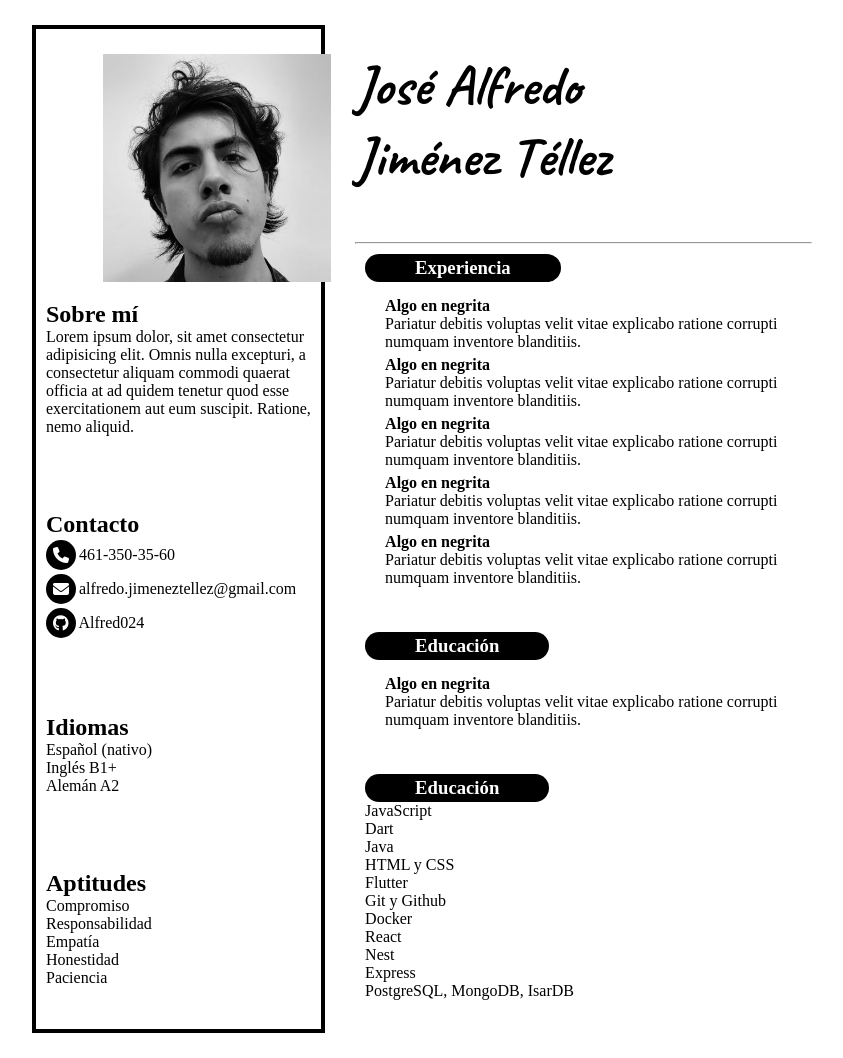
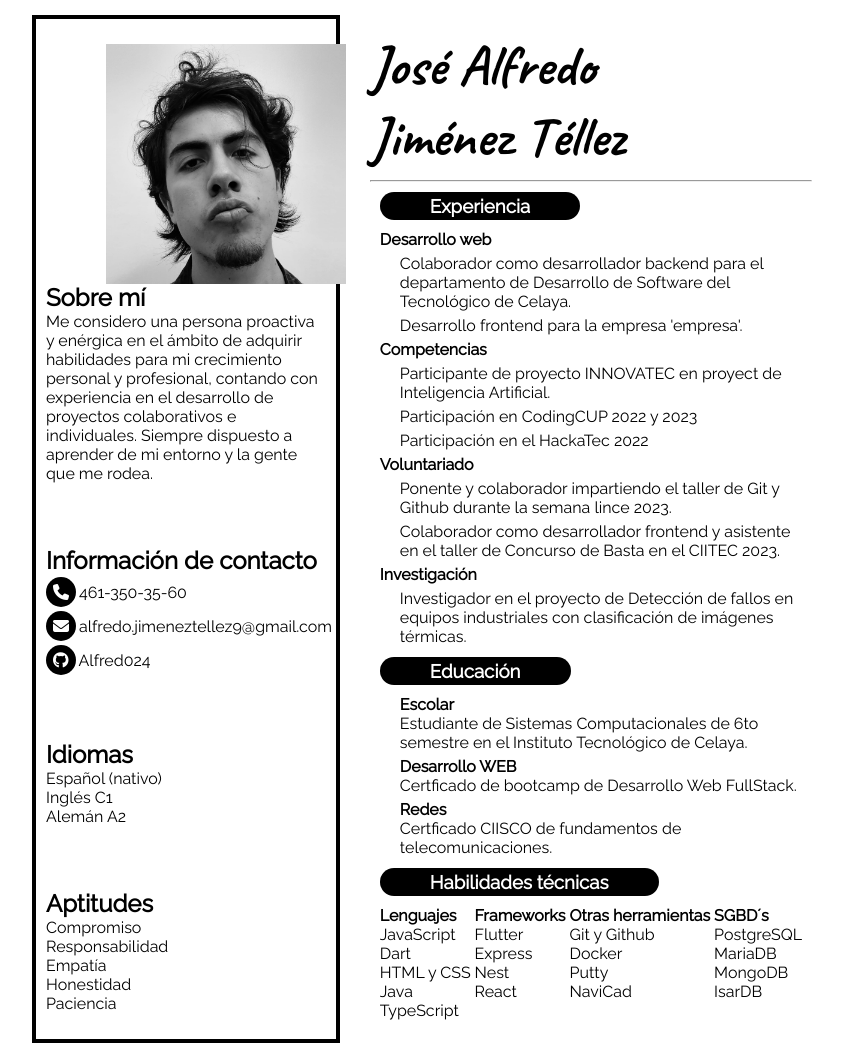
Before and after one commit to Alfred024/Html-CV, a plain HTML site: page index.html in a window 1280 px wide. Shown: the whole page, without its empty margins (213-1056 px from the left). Drawn offline with Linux system fonts and the light colour scheme.

Commit message:
Info of curriculum

```diff
--- a/index.html
+++ b/index.html
@@ -16,6 +16,7 @@
     <link rel="preconnect" href="https://fonts.googleapis.com">
     <link rel="preconnect" href="https://fonts.gstatic.com" crossorigin>
     <link href="https://fonts.googleapis.com/css2?family=Caveat:wght@700&display=swap" rel="stylesheet">
+    <link href="https://fonts.googleapis.com/css2?family=Raleway&display=swap" rel="stylesheet">
 </head>
 
 <body>
@@ -30,11 +31,11 @@
             <div class="Personal-Data-SubContainer">
                 <div >
                     <h2>Sobre mí</h2>
-                    <p>Lorem ipsum dolor, sit amet consectetur adipisicing elit. Omnis nulla excepturi, a consectetur aliquam commodi quaerat officia at ad quidem tenetur quod esse exercitationem aut eum suscipit. Ratione, nemo aliquid.</p>
+                    <p>Me considero una persona proactiva y enérgica en el ámbito de adquirir habilidades para mi crecimiento personal y profesional, contando con experiencia en el desarrollo de proyectos colaborativos e individuales. Siempre dispuesto a aprender de mi entorno y la gente que me rodea.</p>
                 </div>
 
                 <div >
-                    <h2>Contacto</h2>
+                    <h2>Información de contacto</h2>
                     <ul>
                         <li class="display-flex-horizontal">
                             <i class="fa-sharp fa-solid fa-phone Icon" ></i>
@@ -42,7 +43,7 @@
                         </li>
                         <li class="display-flex-horizontal">
                             <i class="fa-sharp fa-solid fa-envelope Icon" ></i>
-                            <p>alfredo.jimeneztellez@gmail.com</p>
+                            <p>alfredo.jimeneztellez9@gmail.com</p>
                         </li>
                         <li class="display-flex-horizontal">
                             <i class="fa-brands fa-github Icon" ></i>
@@ -51,23 +52,23 @@
                     </ul>
                 </div>
 
-                <div >
+                <div>
                     <h2>Idiomas</h2>
                     <ul>
-                        <li>Español (nativo) </li>
-                        <li>Inglés B1+</li>
-                        <li>Alemán A2</li>
+                        <li><p>Español (nativo)</p> </li>
+                        <li><p>Inglés C1</p></li>
+                        <li><p>Alemán A2</p></li>
                     </ul>
                 </div>
 
                 <div >
                     <h2>Aptitudes</h2>
                     <ul>
-                        <li>Compromiso</li>
-                        <li>Responsabilidad</li>
-                        <li>Empatía</li>
-                        <li>Honestidad</li>
-                        <li>Paciencia</li>
+                        <li><p>Compromiso</p></li>
+                        <li><p>Responsabilidad</p></li>
+                        <li><p>Empatía</p></li>
+                        <li><p>Honestidad</p></li>
+                        <li><p>Paciencia</p></li>
                     </ul>
                 </div>
             </div>
@@ -81,61 +82,113 @@
             <div class="Skils-Data-Container-Info">
                 <div>
                     <h3 class="Skils-Data-Container-Title">Experiencia</h3>
+
+                    <p><b>Desarrollo web</b></p>
+                    <ul class="Unorder-List1">
+                        <li>
+                            <p>Colaborador como desarrollador backend para el departamento de Desarrollo de Software del Tecnológico de Celaya.</p>
+                        </li>
+                        <li>
+                            <p>Desarrollo frontend para la empresa 'empresa'.</p>
+                        </li>
+                    </ul>
+
+                    <p><b>Competencias</b></p>
                     <ul class="Unorder-List1" >
                         <li>
-                            <b>Algo en negrita</b>
-                            <p>Pariatur debitis voluptas velit vitae explicabo ratione corrupti numquam inventore blanditiis.</p>
+                            <p>Participante de proyecto INNOVATEC en proyect de Inteligencia Artificial. </p>
                         </li>
-
                         <li>
-                            <b>Algo en negrita</b>
-                            <p>Pariatur debitis voluptas velit vitae explicabo ratione corrupti numquam inventore blanditiis.</p>
+                            <p>Participación en CodingCUP 2022 y 2023</p>
                         </li>
-
                         <li>
-                            <b>Algo en negrita</b>
-                            <p>Pariatur debitis voluptas velit vitae explicabo ratione corrupti numquam inventore blanditiis.</p>
-                        </li>
-
-                        <li>
-                            <b>Algo en negrita</b>
-                            <p>Pariatur debitis voluptas velit vitae explicabo ratione corrupti numquam inventore blanditiis.</p>
-                        </li>
-
-                        <li>
-                            <b>Algo en negrita</b>
-                            <p>Pariatur debitis voluptas velit vitae explicabo ratione corrupti numquam inventore blanditiis.</p>
+                            <p>Participación en el HackaTec 2022</p>
                         </li>
                     </ul>
+
+                    <p><b>Voluntariado</b></p>
+                    <ul class="Unorder-List1">
+                        <li>
+                            <p>Ponente y colaborador impartiendo el taller de Git y Github durante la semana lince 2023.</p>
+                        </li>
+                        <li>
+                            <p>Colaborador como desarrollador frontend y asistente en el taller de Concurso de Basta en el CIITEC 2023.</p>
+                        </li>
+                    </ul>
+
+                    <p><b>Investigación</b></p>
+                    <ul class="Unorder-List1">
+                        <li>
+                            <p>Investigador en el proyecto de Detección de fallos en equipos industriales con clasificación de imágenes térmicas.</p>
+                        </li>
+                    </ul>
+
                 </div>
 
                 <div>
                     <h3 class="Skils-Data-Container-Title">Educación</h3>
                     <ul class="Unorder-List1">
                         <li>
-                            <b>Algo en negrita</b>
-                            <p>Pariatur debitis voluptas velit vitae explicabo ratione corrupti numquam inventore blanditiis.</p>
+                            <p><b>Escolar</b></p>
+                            <p>Estudiante de Sistemas Computacionales de 6to semestre en el Instituto Tecnológico de Celaya.</p>
+                        </li>
+
+                        <li>
+                            <p><b>Desarrollo WEB</b></p>
+                            <p>Certficado de bootcamp de Desarrollo Web FullStack.</p>
+                        </li>
+
+                        <li>
+                            <p><b>Redes</b></p>
+                            <p>Certficado CIISCO de fundamentos de telecomunicaciones.</p>
                         </li>
                     </ul>
                 </div>
 
                 <div>
-                    <h3 class="Skils-Data-Container-Title">Educación</h3>
-                    <ul>
-                        <li>JavaScript</li>
-                        <li>Dart</li>
-                        <li>Java</li>
-                        <li>HTML y CSS</li>
+                    <h3 class="Skils-Data-Container-Title">Habilidades técnicas</h3>
+                    <div class="Skils-Technics-Container">
+                        <div>
+                            <ul>
+                                <li><b>Lenguajes</b></li>
+                                <li><p>JavaScript</p></li>
+                                <li><p>Dart</p></li>
+                                <li><p>HTML y CSS</p></li>
+                                <li><p>Java</p></li>
+                                <li><p>TypeScript</p></li>
+                            </ul>
+                        </div>
 
-                        <li>Flutter</li>
-                        <li>Git y Github</li>
-                        <li>Docker</li>
-                        <li>React</li>
-                        <li>Nest</li>
-                        <li>Express</li>
+                        <div>
+                            <ul>
+                                <li><b>Frameworks</b></li>
+                                <li><p>Flutter</p></li>
+                                <li><p>Express</p></li>
+                                <li><p>Nest</p></li>
+                                <li><p>React</p></li>
+                            </ul>
+                        </div>
 
-                        <li>PostgreSQL, MongoDB, IsarDB</li>
-                    </ul>
+                        <div>
+                            <ul>
+                                <li><b>Otras herramientas</b></li>
+                                <li><p>Git y Github</p></li>
+                                <li><p>Docker</p></li>
+                                <li><p>Putty</p></li>
+                                <li><p>NaviCad</p></li>
+                            </ul>
+                        </div>
+
+                        <div>
+                            <ul>
+                                <li><b>SGBD´s</b></li>
+                                <li><p>PostgreSQL</p></li>
+                                <li><p>MariaDB</p></li>
+                                <li><p>MongoDB</p></li>
+                                <li><p>IsarDB</p></li>
+                            </ul>
+                        </div>
+                    </div>
                 </div>
             </div>
 
--- a/styles/index.css
+++ b/styles/index.css
@@ -9,11 +9,14 @@
     height: fit-content;
     border: solid green 2px;
 } */
+h2,h3,p,b{
+    font-family: 'Raleway', sans-serif;
+}
 ul{
     list-style: none;
 }
 .div-padding{
-    padding: 25px 10px;
+    padding: 15px 10px;
 }
 .div-horizontal-margin{
     margin: 0px 10px;
@@ -67,11 +70,12 @@ ul{
     height: 100%;
 }
 .Name-Title{
-    height: 20%;
+    height: 15%;
     font-family: 'Caveat', cursive;
     font-size: 3.5em;
 }
 .Skils-Data-Container-Title{
+    margin-bottom: 10px;
     width: fit-content;
     color: white;
     background-color: black;
@@ -79,7 +83,7 @@ ul{
     border-radius: 20px;
 }
 .Skils-Data-Container-Info{
-    height: 80%;
+    height: 85%;
     padding: 10px;
     display: flex;
     flex-direction: column;
@@ -90,10 +94,13 @@ ul{
     size: 0.5px;
 }
 .Unorder-List1{
-    padding-top: 10px;
     padding-left: 15px;
 }
 
 .Unorder-List1 li{
     margin: 5px;
 }
+.Skils-Technics-Container{
+    display: flex;
+    justify-content: space-between;
+}
```
